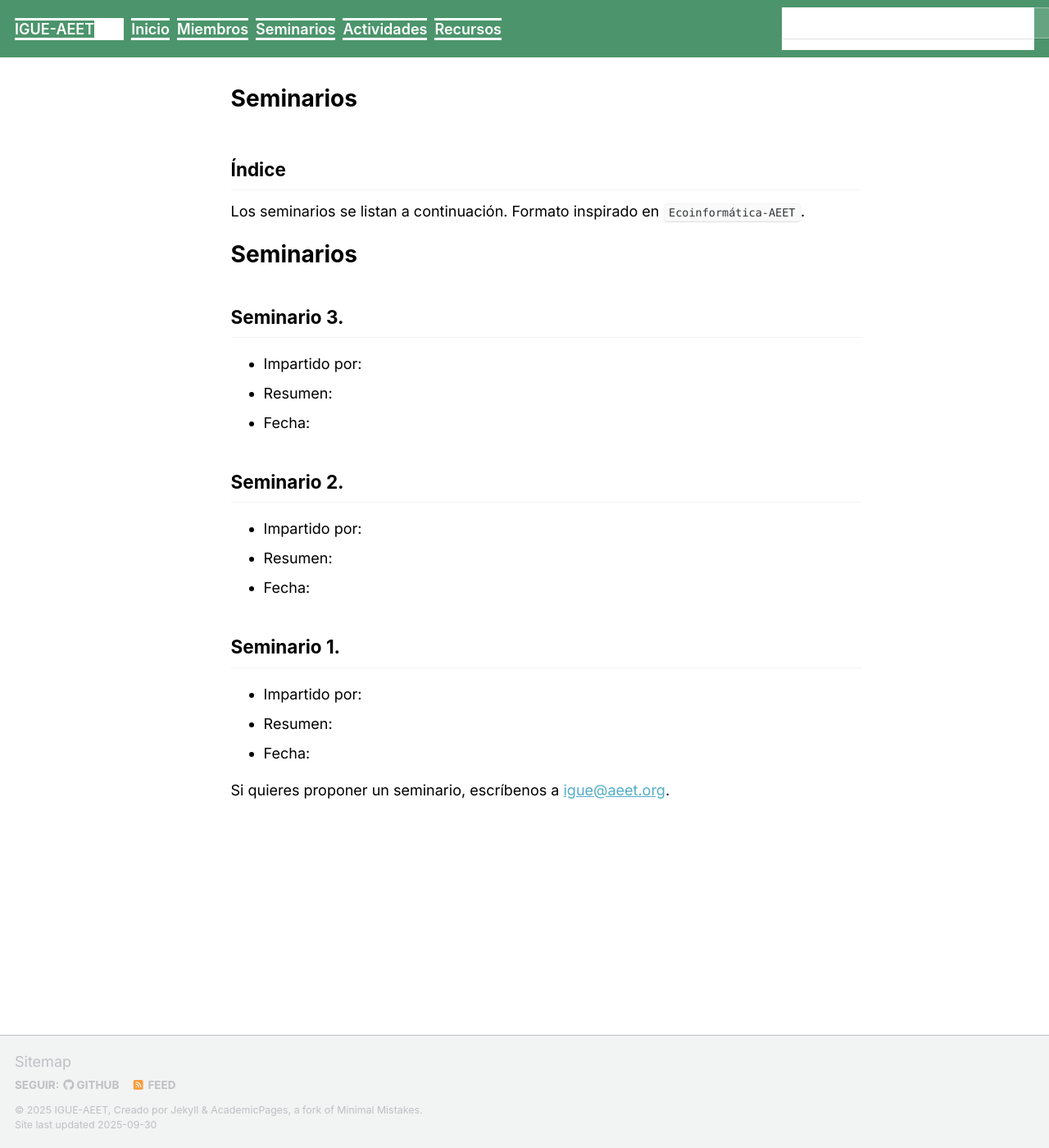
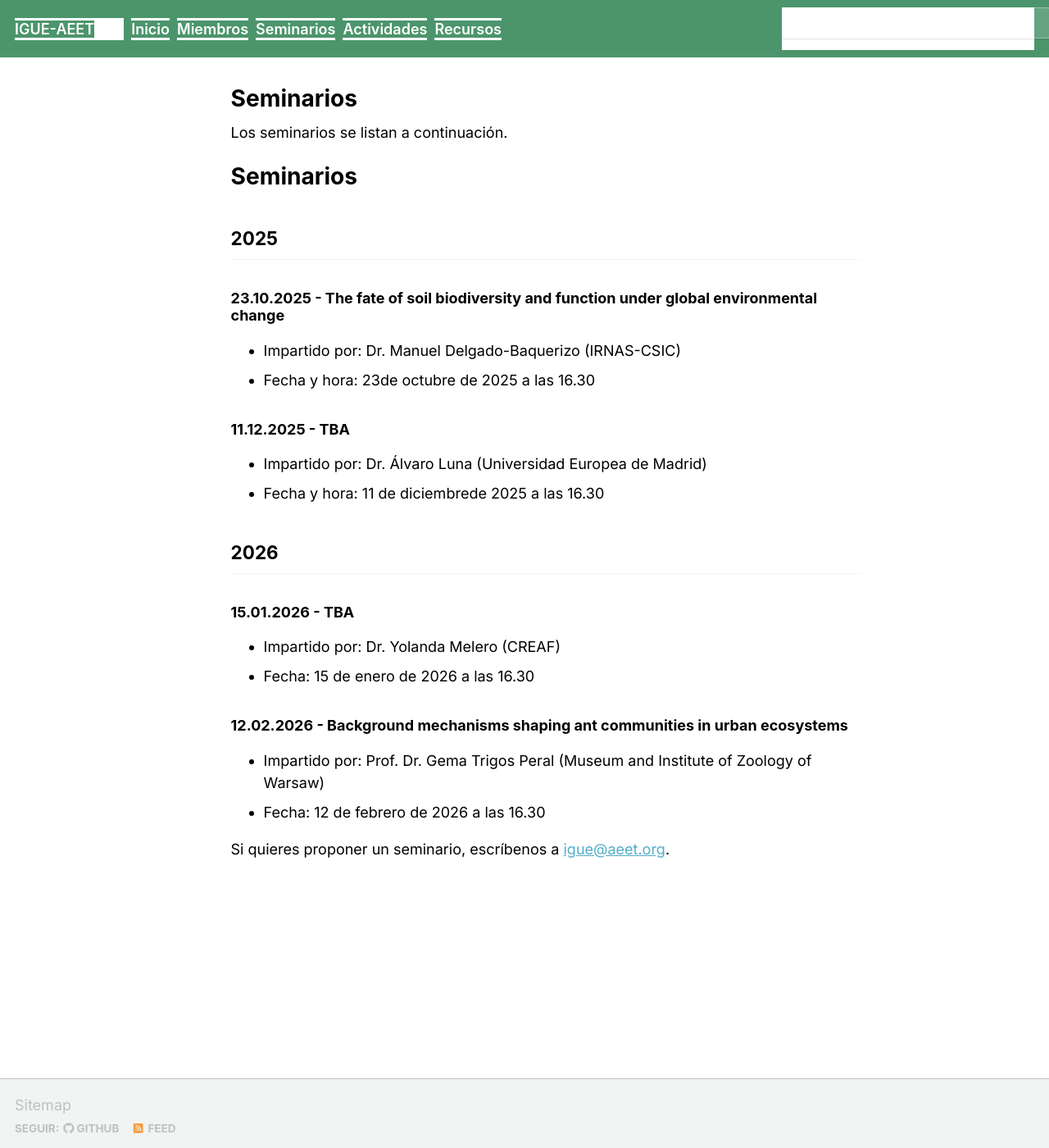
Before and after one commit to igue-aeet/igue-aeet.github.io, a Jekyll site: the page built from _pages/seminarios.md, in a window 1280 px wide and 1400 px high. Shown: the whole window at 82% size. Built offline with Jekyll 4.4.1, drawn with Linux system fonts in a browser that asks for light colours; a script that is not in the unit is left out.

Commit message:
more chnages

```diff
--- a/_includes/head/custom.html
+++ b/_includes/head/custom.html
@@ -20,6 +20,7 @@
 <link href="https://fonts.googleapis.com/css2?family=Inter:wght@400;600;700&display=swap" rel="stylesheet">
 
 <style>
+.igue-nav, :root { color-scheme: light; }
 .masthead,
 .masthead::before,
 .masthead::after { background-color: #4c956c !important; background-image: none !important; box-shadow: none !important; border: 0 !important; }
@@ -82,4 +83,18 @@ body, .page__content, .page__content p, .page__content li, .page__content h1, .p
 }
 </style>
 
+<!-- Force day mode only -->
+<script>
+(function(){
+  try {
+    if (window.localStorage) {
+      localStorage.removeItem('theme');
+    }
+  } catch(e) {}
+  try {
+    document.documentElement.removeAttribute('data-theme');
+  } catch(e) {}
+})();
+</script>
+
 <!-- end custom head snippets -->
--- a/_pages/seminarios.md
+++ b/_pages/seminarios.md
@@ -9,30 +9,36 @@ toc_label: "Índice"
 classes: wide
 ---
 
-## Índice
 
-Los seminarios se listan a continuación. Formato inspirado en `Ecoinformática-AEET`.
+Los seminarios se listan a continuación.
 
 # Seminarios
 
-## Seminario 3.
+## 2025
 
-- Impartido por:
-- Resumen:
-- Fecha:
+### 23.10.2025 - The fate of soil biodiversity and function under global environmental change
 
-## Seminario 2.
+- Impartido por: Dr. Manuel Delgado-Baquerizo (IRNAS-CSIC)
+- Fecha y hora: 23de octubre de 2025 a las 16.30
 
-- Impartido por:
-- Resumen:
-- Fecha:
+### 11.12.2025 - TBA
+
+- Impartido por: Dr. Álvaro Luna (Universidad Europea de Madrid)
+- Fecha y hora: 11 de diciembrede 2025 a las 16.30
+
+## 2026
+
+### 15.01.2026 - TBA
+
+- Impartido por: Dr. Yolanda Melero (CREAF)
+- Fecha: 15 de enero de 2026 a las 16.30
+
+### 12.02.2026 - Background mechanisms shaping ant communities in urban ecosystems
+
+- Impartido por: Prof. Dr. Gema Trigos Peral (Museum and Institute of Zoology of Warsaw)
+- Fecha:  12 de febrero de 2026 a las 16.30
 
 
-## Seminario 1.
-
-- Impartido por:
-- Resumen:
-- Fecha:
 
 <p style="margin-top:1rem;">
 Si quieres proponer un seminario, escríbenos a <a href="mailto:igue@aeet.org">igue@aeet.org</a>.
```
